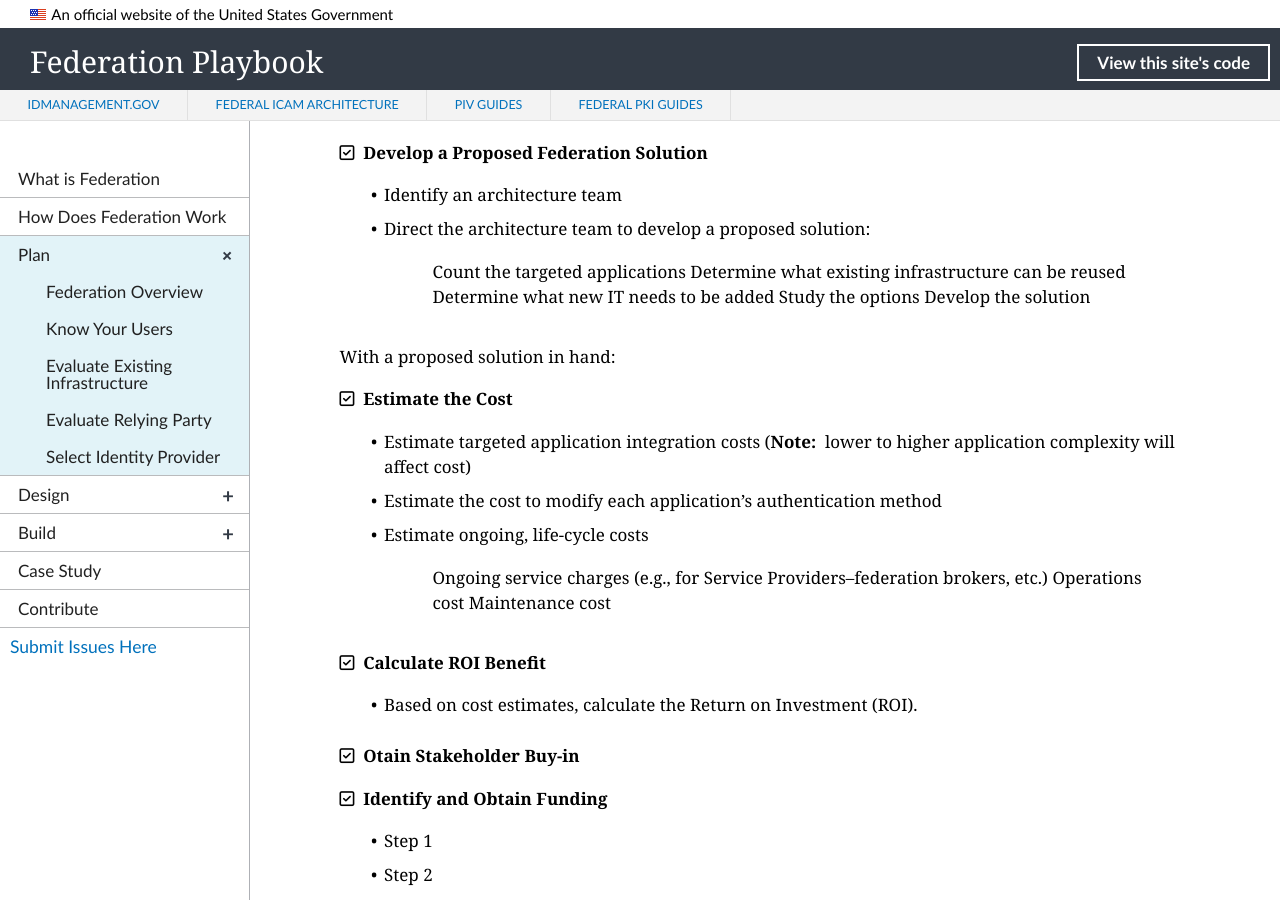
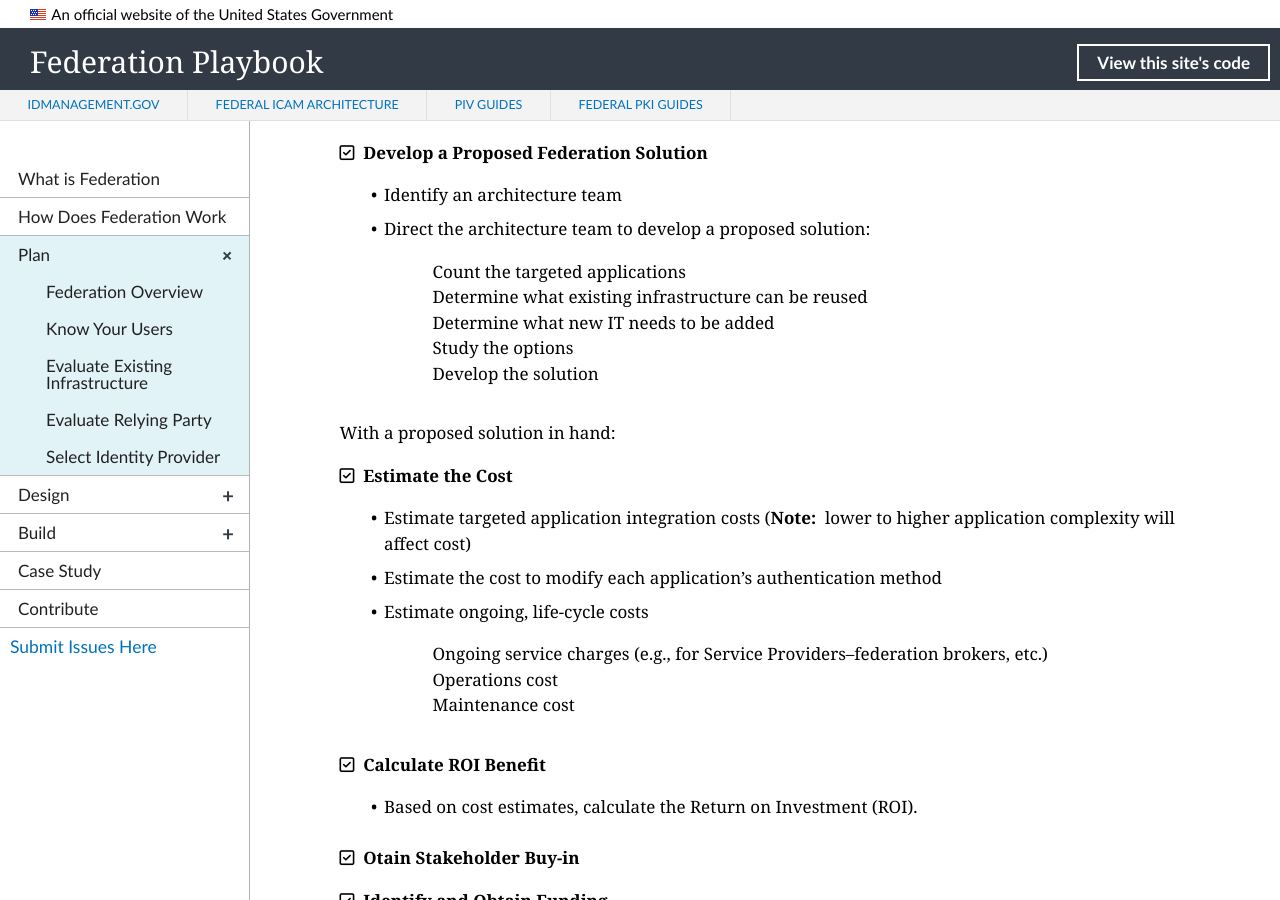
Before and after one commit to GSA/ficam-federation, a Jekyll site: the page built from _plan/00_index.md, in a window 1280 px wide and 900 px high, scrolled down 1584 px. Built offline with Jekyll 4.4.1, drawn with Linux system fonts in a browser that asks for light colours; nearby versions of some CDN libraries; library files that are not in the unit come from our copies.

```diff
--- a/_plan/00_index.md
+++ b/_plan/00_index.md
@@ -51,11 +51,11 @@ After the WG/TT concludes its assessment and you get the green light:
 <i class="fa fa-check-square-o"></i> &nbsp;**Develop a Proposed Federation Solution**
 * Identify an architecture team
 * Direct the architecture team to develop a proposed solution:
-> Count the targeted applications
-> Determine what existing infrastructure can be reused
-> Determine what new IT needs to be added
-> Study the options
-> Develop the solution
+> Count the targeted applications<br>
+> Determine what existing infrastructure can be reused<br>
+> Determine what new IT needs to be added<br>
+> Study the options<br>
+> Develop the solution<br>
 
 With a proposed solution in hand:
 
@@ -63,8 +63,8 @@ With a proposed solution in hand:
 * Estimate targeted application integration costs (**Note:**&nbsp;&nbsp;lower to higher application complexity will affect cost)
 * Estimate the cost to modify each application's authentication method
 * Estimate ongoing, life-cycle costs
-> Ongoing service charges (e.g., for Service Providers--federation brokers, etc.)
-> Operations cost
+> Ongoing service charges (e.g., for Service Providers--federation brokers, etc.)<br>
+> Operations cost<br>
 > Maintenance cost
 
 <i class="fa fa-check-square-o"></i> &nbsp;**Calculate ROI Benefit**
```
